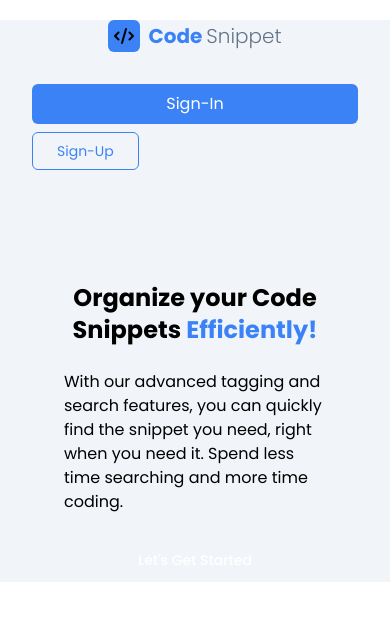
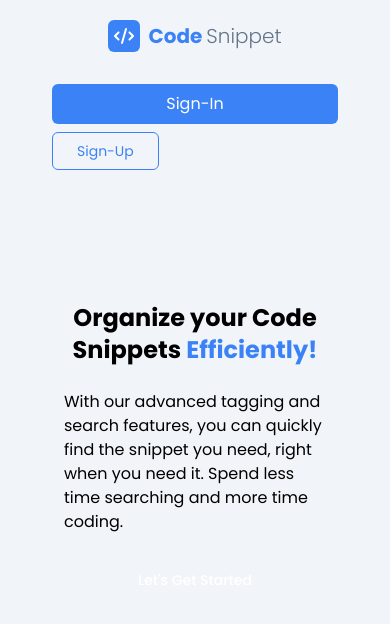
Before and after one commit to Leoodaviid/snippet, a Next.js app: page / in a window 390 px wide. Shown: the top 624 px of the page. Built offline with nearby package versions, Linux system fonts and the light colour scheme; no server answers.

Commit message:
style: style and responsiveness improvements

```diff
--- a/app/components/Search.tsx
+++ b/app/components/Search.tsx
@@ -1,5 +1,6 @@
 import React from "react";
 import { FiSearch } from "react-icons/fi";
+import { IoIosAdd } from "react-icons/io";
 
 const Search = () => {
   return (
@@ -17,9 +18,11 @@ const Search = () => {
 
 function AddSnippetButton() {
   return (
-    <div className="absolute flex gap-2 px-3 rounded-3xl bg-blue-light dark:bg-blue-dark p-1 text-sm text-white top-[5px] right-[6px] items-center cursor-pointer select-none">
-      <div className="font-bold">+</div>
-      <div>Snippet</div>
+    <div className="absolute flex sm:gap-1 px-1 sm:pr-2 rounded-full bg-blue-light dark:bg-blue-dark p-1 text-sm text-white top-[5px] right-[6px] items-center cursor-pointer select-none">
+      <div className="font-bold">
+        <IoIosAdd size={20} />
+      </div>
+      <div className="max-md:hidden">Snippet</div>
     </div>
   );
 }
--- a/app/components/navbar/Logo.tsx
+++ b/app/components/navbar/Logo.tsx
@@ -5,7 +5,7 @@ const Logo = () => {
   return (
     <div className="flex gap-2 items-center">
       <div className={`bg-blue-light dark:bg-blue-dark p-[6px] rounded-md`}>
-        <FaCode size={20} />
+        <FaCode size={20} className="text-white" />
       </div>
       <div className="flex gap-1 text-xl">
         <span className="font-bold text-blue-light dark:text-blue-dark">
--- a/app/components/navbar/index.tsx
+++ b/app/components/navbar/index.tsx
@@ -4,7 +4,7 @@ import Buttons from "./Buttons";
 
 const Navbar = () => {
   return (
-    <div className="flex m-5 max-sm:mt-09 mx-8 items-center justify-between max-sm:flex-col">
+    <div className="flex p-5 max-sm:mt-09 mx-8 items-center justify-between max-sm:flex-col">
       <Logo />
       <Buttons />
     </div>
--- a/app/components/user/index.tsx
+++ b/app/components/user/index.tsx
@@ -32,7 +32,9 @@ const ProfileUser = () => {
           className="rounded-full"
         />
       )}
-      <div className={`flex flex-col text-sm ${!user ? "gap-1" : ""}`}>
+      <div
+        className={`hidden sm:flex flex-col text-sm ${!user ? "gap-1" : ""}`}
+      >
         {!user ? (
           loadingUserName
         ) : (
--- a/app/layout.tsx
+++ b/app/layout.tsx
@@ -23,13 +23,11 @@ export default function RootLayout({
 }>) {
   return (
     <html lang="en">
-      <Providers>
-        <body className={poppins.className}>
-          <main className="bg-primary-light dark:bg-primary-dark">
-            {children}
-          </main>
-        </body>
-      </Providers>
+      <body className={poppins.className}>
+        <main className="bg-primary-light dark:bg-primary-dark">
+          <Providers>{children}</Providers>
+        </main>
+      </body>
     </html>
   );
 }
--- a/app/page.tsx
+++ b/app/page.tsx
@@ -3,7 +3,7 @@ import CTASection from "./components/section/CTASection";
 
 export default function Home() {
   return (
-    <div className="poppins">
+    <div className="poppins h-screen">
       <Navbar />
       <CTASection />
     </div>
```
